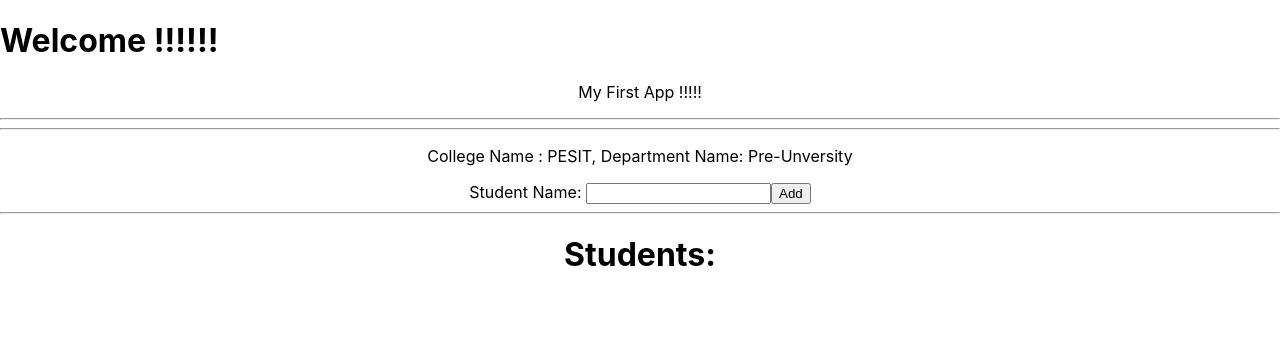
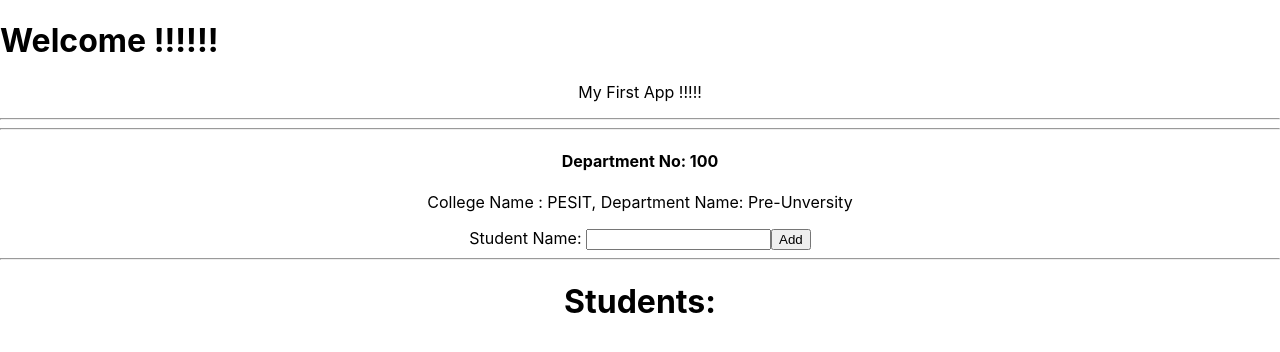
Before and after one commit to vinoddsce/first-react-app, a React (Create React App) app: page / in a window 1280 px wide. Shown: the top 352 px of the page. Built offline with nearby package versions, Linux system fonts and the light colour scheme.

Commit message:
Changes made to StudentList.js

```diff
--- a/package.json
+++ b/package.json
@@ -3,6 +3,7 @@
   "version": "0.1.0",
   "private": true,
   "dependencies": {
+    "prop-types": "^15.7.2",
     "react": "^16.8.6",
     "react-dom": "^16.8.6",
     "react-scripts": "3.0.1"
--- a/src/App.js
+++ b/src/App.js
@@ -31,7 +31,7 @@ class App extends Component {
         <p>{this.props.title}</p>
         <hr></hr>
         <hr></hr>
-        <Department addStudent={this.addStudent} />
+        <Department addStudent={this.addStudent} deptNumber={"100"} />
         <hr></hr>
         <StudentList students={this.state.students} />
       </div>
--- a/src/components/Department.js
+++ b/src/components/Department.js
@@ -1,4 +1,6 @@
 import React, { Component } from 'react';
+
+import PropTypes from 'prop-types';
 
 class Department extends Component {
     constructor(props) {
@@ -25,6 +27,7 @@ class Department extends Component {
         console.log("Department -> render()");
         return (
             <div>
+                <h4>Department No: {this.props.deptNumber}</h4>
                 <p>College Name : {this.state.collegeName}, Department Name: {this.state.departmentName}</p>
                 Student Name: <input type="text" onChange={this.onNameChange} />
                 <button onClick={this.addStudentClicked}>Add</button>
@@ -33,4 +36,11 @@ class Department extends Component {
     }
 }
 
+Department.propTypes = {
+    addStudent: PropTypes.func.isRequired,
+    deptNumber: PropTypes.oneOfType([
+        PropTypes.number, PropTypes.string
+    ]).isRequired
+}
+
 export default Department;
--- a/src/components/student/StudentList.js
+++ b/src/components/student/StudentList.js
@@ -1,6 +1,8 @@
 import React, { Component } from 'react';
 
 import Student from './Student';
+
+import { PropTypes } from 'prop-types';
 
 class StudentList extends Component {
     constructor(props) {
@@ -9,16 +11,20 @@ class StudentList extends Component {
     }
     render() {
         return (
-            <div>
+            <>
                 <h1>Students: </h1>
                 {
-                    this.props.students.map((name) => {
-                        return <Student name={name} />
+                    this.props.students.map((name, index) => {
+                        return <Student name={name} key={index} />
                     })
                 }
-            </div>
+            </>
         );
     }
+}
+
+StudentList.propTypes = {
+    students: PropTypes.array
 }
 
 // const arr_fun = (param_list_optional) => {
```
Also changed, not shown: 1 other file (tests, documents, lock files or other folders).
